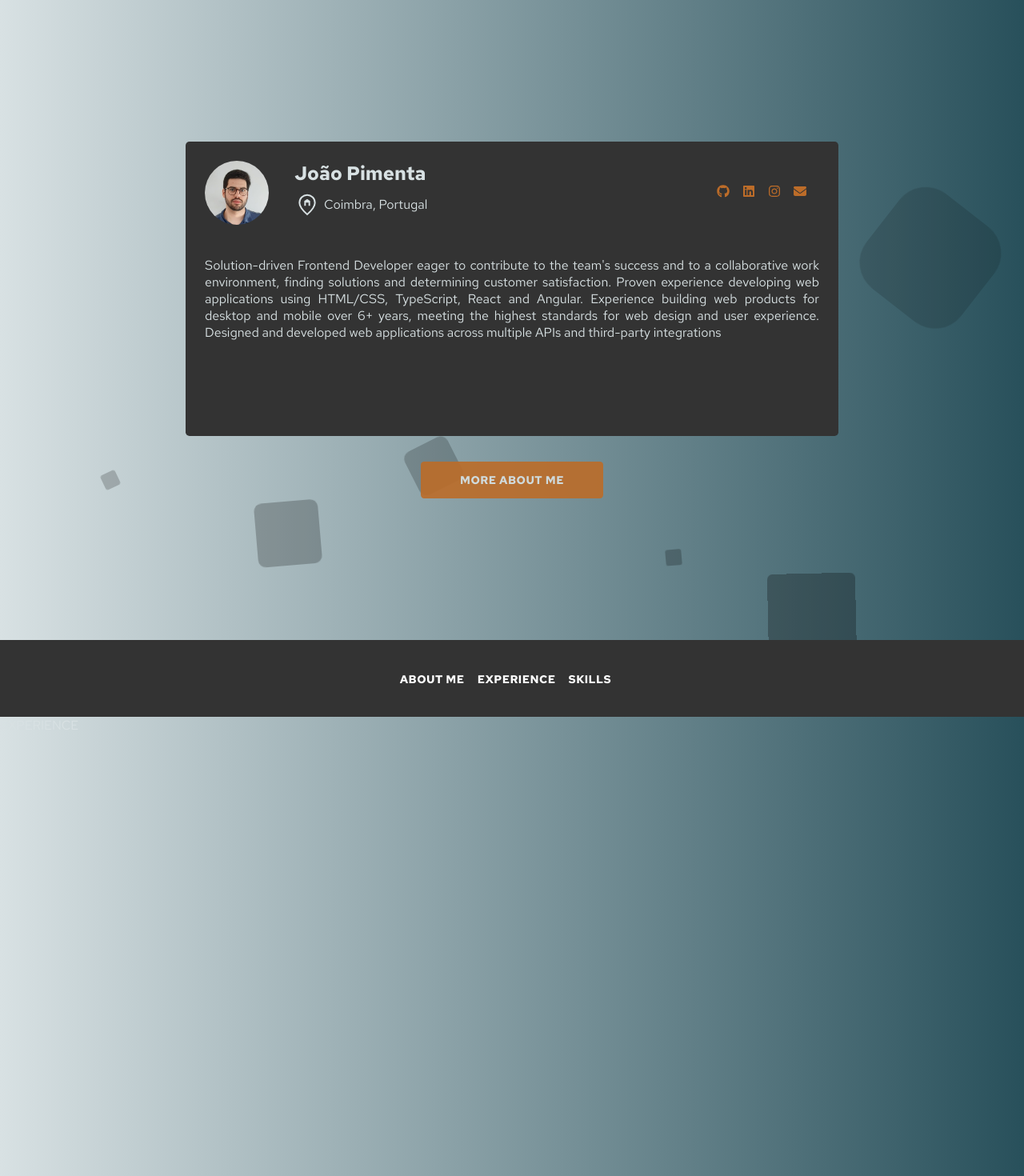
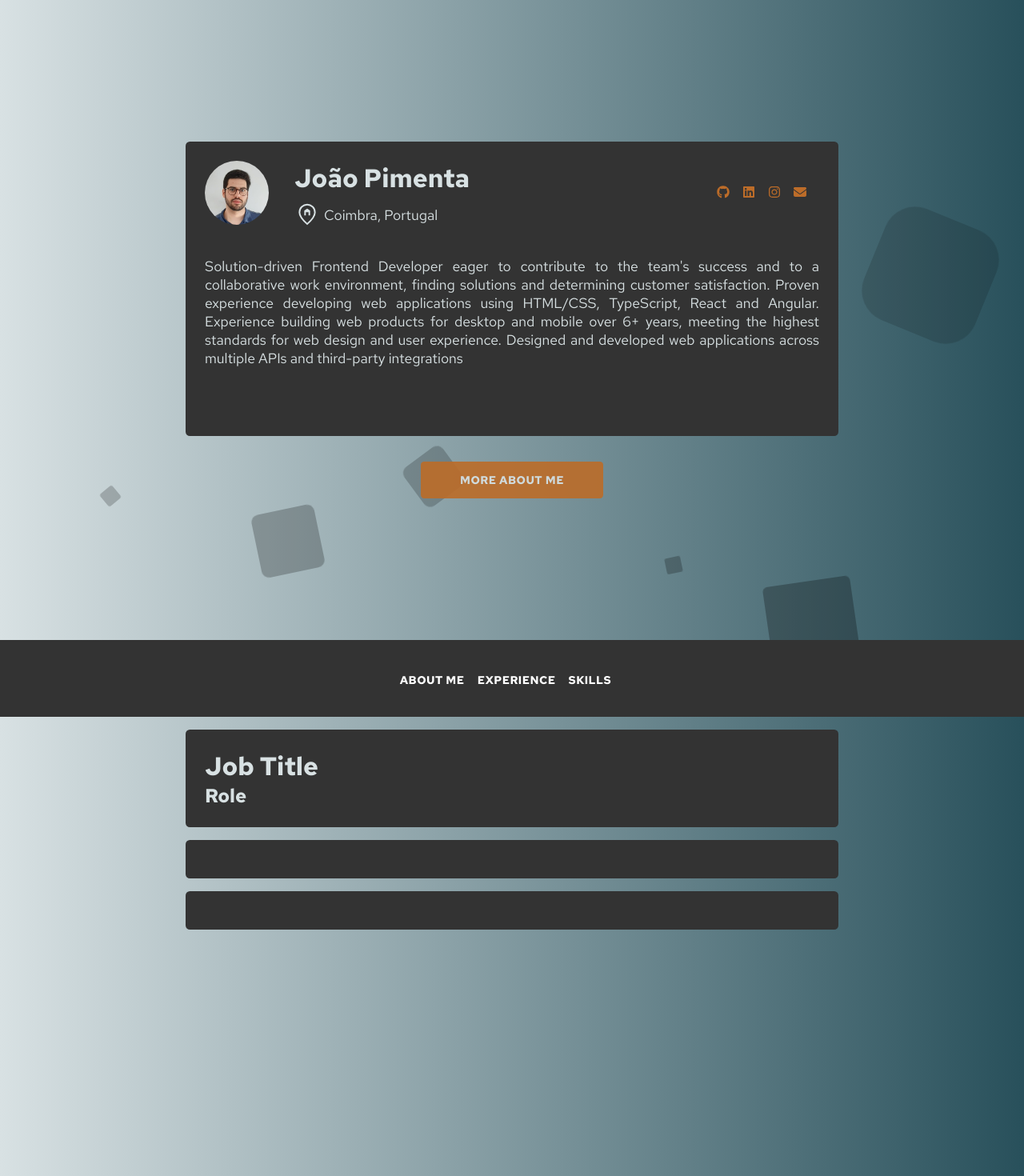
Before and after one commit to pimenta94/my-website, a React (Create React App) app: page / in a window 1280 px wide. Shown: the top 1470 px of the page at 80% size. Built offline with nearby package versions, Linux system fonts and the light colour scheme.

Commit message:
create base accordion for experience page

```diff
--- a/src/index.css
+++ b/src/index.css
@@ -15,13 +15,21 @@ html {
 
 body {
   font-family: 'Red Hat Text', sans-serif;
+  font-size: 0.9rem;
   margin: 0;
   color: var(--accent-color);
 }
 
 h2 {
+  margin: 0;
   font-weight: 700;
-  font-size: 2rem;
+  font-size: 1.5rem;
+}
+
+h3 {
+  margin: 0;
+  font-weight: 600;
+  font-size: 1rem;
 }
 
 p {
@@ -29,12 +37,6 @@ p {
   line-height: 1.5;
   padding: 1em;
   color: var(--text-color);
-}
-
-h3 {
-  font-weight: 700;
-  font-size: 1.6rem;
-  margin-top: 1em;
 }
 
 ul {
@@ -67,3 +69,17 @@ svg {
   letter-spacing: 0.5px;
   font-size: 0.875rem;
 }
+
+@media (width > 48em) {
+  body {
+    font-size: 1.1rem;
+  }
+
+  h2 {
+    font-size: 2rem;
+  }
+
+  h3 {
+    font-size: 1.5rem;
+  }
+}
--- a/src/pages/home/about-me/AboutMe.css
+++ b/src/pages/home/about-me/AboutMe.css
@@ -16,7 +16,6 @@
 
 .about-me {
   width: 80vw;
-  height: 30rem;
   padding: 1.5rem;
   display: flex;
   flex-direction: column;
@@ -57,7 +56,6 @@
     text-align: start;
     margin-top: 0;
     margin-bottom: 0.5rem;
-    font-size: 1.5rem;
   }
 
   @media (width > 48em) {
@@ -120,3 +118,40 @@
   z-index: 10;
   margin-top: 2rem;
 }
+
+/* ANIMATIONS */
+.scale-in-center {
+  -webkit-animation: scale-in-center 1s cubic-bezier(0.25, 0.46, 0.45, 0.94)
+    both;
+  animation: scale-in-center 1s cubic-bezier(0.25, 0.46, 0.45, 0.94) both;
+}
+
+/**
+ * ----------------------------------------
+ * animation scale-in-center
+ * ----------------------------------------
+ */
+@-webkit-keyframes scale-in-center {
+  0% {
+    -webkit-transform: scale(0);
+    transform: scale(0);
+    opacity: 1;
+  }
+  100% {
+    -webkit-transform: scale(1);
+    transform: scale(1);
+    opacity: 1;
+  }
+}
+@keyframes scale-in-center {
+  0% {
+    -webkit-transform: scale(0);
+    transform: scale(0);
+    opacity: 1;
+  }
+  100% {
+    -webkit-transform: scale(1);
+    transform: scale(1);
+    opacity: 1;
+  }
+}
--- a/src/pages/home/about-me/AboutMe.js
+++ b/src/pages/home/about-me/AboutMe.js
@@ -20,7 +20,7 @@ const AboutMe = () => {
   return (
     <div className="container" id="about-me">
       <CirclesAnimation />
-      <div className="about-me">
+      <div className="about-me scale-in-center">
         <div className="details">
           <div className="my-photo-container">
             <img alt="portrait" src="/me.jpeg" />
--- a/src/pages/home/experience/Experience.css
+++ b/src/pages/home/experience/Experience.css
@@ -1,5 +1,10 @@
-.container-2 {
-  height: 1000px;
+.experience {
+  position: relative;
+  padding: 1rem;
+  display: flex;
+  flex-direction: column;
+  align-items: center;
+  min-height: calc(100vh - var(--header-height));
   background: linear-gradient(
     to left,
     var(--primary-color),
@@ -7,3 +12,16 @@
   );
   scroll-margin-top: var(--header-height);
 }
+
+.experience-list {
+  text-align: center;
+  margin: 2rem;
+}
+
+.experience-item {
+  display: flex;
+  width: 100%;
+  min-height: 4rem;
+  align-items: center;
+  text-align: center;
+}
--- a/src/pages/home/experience/Experience.js
+++ b/src/pages/home/experience/Experience.js
@@ -1,11 +1,18 @@
 import React from 'react';
+import jobs from './jobs.json';
+
+// Components
+import ExperiencePanel from './experience-panel/ExperiencePanel';
 
 import './Experience.css';
 
 const Experience = () => {
+  console.log(jobs);
   return (
-    <div className="container-2" id="experience">
-      EXPERIENCE
+    <div className="experience" id="experience">
+      <ExperiencePanel title="Job Title" role="Role" />
+      <ExperiencePanel />
+      <ExperiencePanel />
     </div>
   );
 };
--- a/src/pages/home/experience/experience-panel/ExperiencePanel.css
+++ b/src/pages/home/experience/experience-panel/ExperiencePanel.css
@@ -0,0 +1,25 @@
+.panel {
+  width: 80vw;
+  margin-bottom: 1rem;
+  padding: 1.5rem;
+  display: flex;
+  flex-direction: column;
+  text-align: justify;
+  border-radius: 0.3em;
+  background-color: var(--background-color);
+  z-index: 10;
+
+  @media (width > 48em) {
+    width: 60vw;
+  }
+}
+
+.accordion-content {
+  overflow: hidden;
+  max-height: 0;
+  transition: max-height 0.5s ease-in;
+}
+
+.show-more {
+  max-height: 1000px;
+}
--- a/src/pages/home/experience/experience-panel/ExperiencePanel.js
+++ b/src/pages/home/experience/experience-panel/ExperiencePanel.js
@@ -1,10 +1,32 @@
-import React from 'react';
+import React, { useState } from 'react';
 
-const ExperiencePanel = () => {
+import './ExperiencePanel.css';
+
+const ExperiencePanel = ({ title, role, description, stack }) => {
+  const [isOpen, setPanelOpen] = useState(false);
+
+  const handleClick = () => {
+    setPanelOpen(!isOpen);
+  };
+
   return (
-    <>
-      <div>LAYOUT</div>
-    </>
+    <div className="panel" onClick={handleClick}>
+      <h2>{title}</h2>
+      <h3>{role}</h3>
+      <div className={`accordion-content ${isOpen ? 'show-more' : ''}`}>
+        Lorem ipsum dolor sit amet, consectetur adipiscing elit. Curabitur sed
+        imperdiet arcu. Vestibulum vel elit eget arcu feugiat ornare. Curabitur
+        quis blandit orci, sed laoreet sem. Pellentesque sit amet nibh turpis.
+        Mauris nec felis nibh. Vivamus mauris arcu, blandit eget tempor
+        ultricies, ullamcorper a orci. Etiam turpis nisi, fermentum vitae orci
+        non, hendrerit blandit massa. Sed porta urna eu mattis malesuada. Etiam
+        feugiat iaculis blandit. Proin varius sit amet ante ut luctus.
+        Suspendisse hendrerit luctus vehicula. Nunc rutrum augue eget pretium
+        ultrices. Etiam vitae odio tellus. Fusce facilisis metus ut velit
+        posuere, ac consequat justo condimentum. Praesent elementum posuere nunc
+        quis auctor. Sed dapibus elit a mi faucibus vulputate.
+      </div>
+    </div>
   );
 };
 
--- /dev/null
+++ b/src/pages/home/experience/jobs.json
@@ -0,0 +1,3 @@
+{
+  "job": "teste"
+}
--- a/src/pages/home/home-navigation/HomeNavigation.css
+++ b/src/pages/home/home-navigation/HomeNavigation.css
@@ -6,6 +6,7 @@
   justify-content: center;
   align-items: center;
   background-color: var(--background-color);
+  z-index: 50;
 
   & ul {
     display: flex;
--- a/src/pages/home/skills/Skills.css
+++ b/src/pages/home/skills/Skills.css
@@ -1,5 +1,5 @@
 .container-skills {
-  height: 1000px;
+  min-height: calc(100vh - var(--header-height));
   background: linear-gradient(
     to left,
     var(--primary-color),
```
